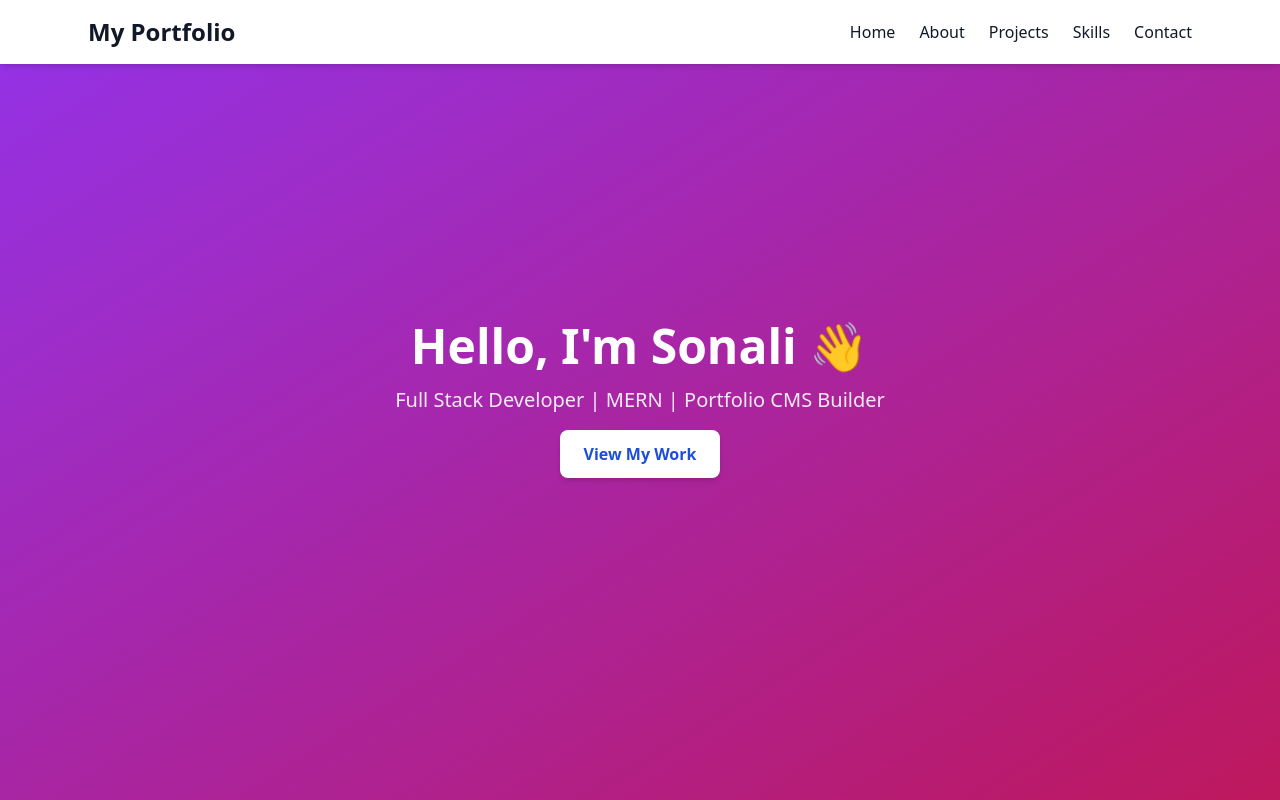
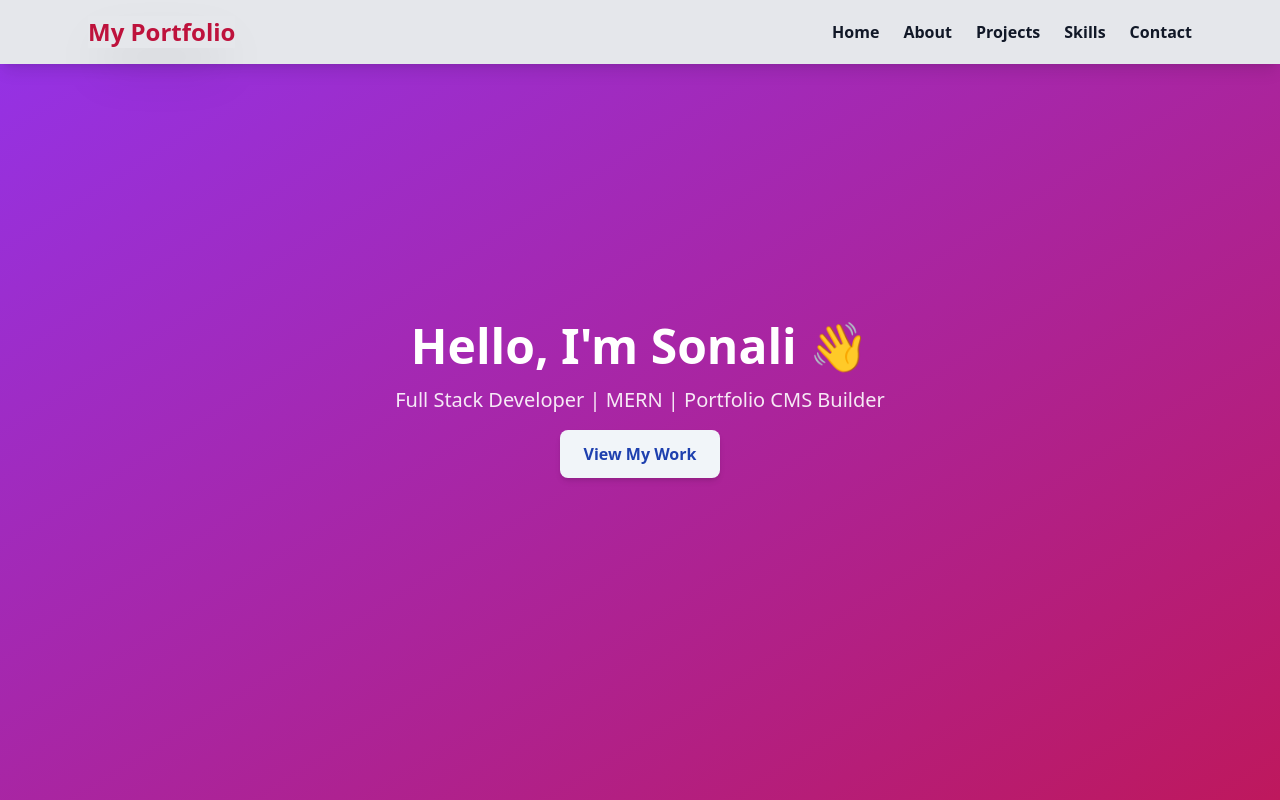
Before and after one commit to Sonali-Nikki/portfolio_cms_client, a React (Vite) app: page / in a window 1280 px wide. Shown: the top 800 px of the page. Built offline with nearby package versions, Linux system fonts and the light colour scheme.

Commit message:
initial commit

```diff
--- a/package.json
+++ b/package.json
@@ -12,6 +12,7 @@
   "dependencies": {
     "@tailwindcss/postcss": "^4.1.17",
     "axios": "^1.13.2",
+    "lucide-react": "^0.560.0",
     "react": "^19.2.0",
     "react-dom": "^19.2.0",
     "react-router-dom": "^7.10.1",
--- a/src/App.jsx
+++ b/src/App.jsx
@@ -11,6 +11,7 @@ import ExperiencePage from "./pages/admin/ExperiencePage.jsx";
 import BlogsPage from "./pages/admin/BlogsPage.jsx";
 import TestimonialsPage from "./pages/admin/TestimonialsPage.jsx";
 import ServicesPage from "./pages/admin/ServicesPage.jsx";
+// import Contact from "./pages/Contact.jsx";
 // Components
 import ProtectedRoute from "./components/ProtectedRoutes.jsx";
 import MainLayout from "./layouts/MainLayout.jsx";
@@ -43,6 +44,7 @@ function App() {
 
 
           {/* Dashboard parent route (protected) */}
+
           <Route
             path="/dashboard"
             element={
@@ -58,6 +60,8 @@ function App() {
             <Route path="blogs" element={<BlogsPage />} />
             <Route path="testimonials" element={<TestimonialsPage />} />
             <Route path="services" element={<ServicesPage />} />
+            {/* <Route path="/contact" element={<Contact />} /> */}
+
           </Route>
 
           {/* Redirect any unknown route to login */}
--- a/src/components/CMS/ProjectForm.jsx
+++ b/src/components/CMS/ProjectForm.jsx
@@ -19,17 +19,17 @@ export default function ProjectForm({ onSubmit }) {
         placeholder="Project title"
         value={title}
         onChange={(e) => setTitle(e.target.value)}
-        className="border p-2"
+        className="border p-2 mt-2"
       />
 
       <textarea
         placeholder="Project description"
         value={description}
         onChange={(e) => setDescription(e.target.value)}
-        className="border p-2"
+        className="border p-2 w-full"
       />
 
-      <button className="btn">Add</button>
+      <button className="btn  bg-blue-600 hover:bg-blue-700 rounded-sm mt-2 p-1 flex-1">Add</button>
     </form>
   );
 }
--- a/src/components/CMS/SkillForm.jsx
+++ b/src/components/CMS/SkillForm.jsx
@@ -10,16 +10,16 @@ export default function SkillsForm({ onSubmit }) {
         onSubmit({ name });
         setName("");
       }}
-      className="flex gap-2"
+      className="flex gap-2 "
     >
       <input
         type="text"
-        placeholder="Skill name"
+        placeholder="Skills Name"
         value={name}
         onChange={(e) => setName(e.target.value)}
-        className="border p-2"
+        className="border p-2 mt-2 flex-grow"
       />
-      <button className="btn">Add</button>
+      <button className="btn bg-blue-600 hover:bg-blue-700 rounded-sm mt-2 flex-1 ">Add</button>
     </form>
   );
 }
--- a/src/components/Footer.jsx
+++ b/src/components/Footer.jsx
@@ -1,6 +1,6 @@
 export default function Footer() {
   return (
-    <footer className="bg-gray-900 text-white py-6 text-center mt-20">
+    <footer className="bg-gray-900 text-white py-4 text-center ">
       <p>© {new Date().getFullYear()} My Portfolio — All Rights Reserved</p>
     </footer>
   );
--- a/src/components/Navbar.jsx
+++ b/src/components/Navbar.jsx
@@ -1,28 +1,52 @@
-import { Link } from "react-scroll";
+import { Link } from "react-router-dom";
 
 export default function Navbar() {
   return (
-    <nav className="fixed w-full bg-white shadow-md z-50">
+    <nav className="fixed w-full bg-gray-200 shadow-lg z-50">
       <div className="max-w-6xl mx-auto flex justify-between items-center py-4 px-6">
-        <h1 className="text-2xl font-bold">My Portfolio</h1>
+        <h1 className="text-2xl font-bold text-bold text-rose-700 shadow-2xl">
+          My Portfolio
+        </h1>
 
-        <div className="space-x-6 hidden md:flex">
-          <Link to="home" smooth className="cursor-pointer hover:text-blue-600">
+        <div className="space-x-6  md:flex">
+          <Link
+            to="home"
+            smooth="true"
+            className="cursor-pointer font-bold  hover:text-blue-600"
+          >
             Home
           </Link>
-          <Link to="about" smooth className="cursor-pointer hover:text-blue-600">
+          <Link
+            to="about"
+            smooth="true"
+            className="cursor-pointer font-bold hover:text-blue-600"
+          >
             About
           </Link>
-          <Link to="projects" smooth className="cursor-pointer hover:text-blue-600">
+          <Link
+            to="/projects"
+            smooth="true"
+            className="cursor-pointer font-bold hover:text-blue-600"
+          >
             Projects
           </Link>
-          <Link to="skills" smooth className="cursor-pointer hover:text-blue-600">
+          <Link
+            to="skills"
+            smooth="true"
+            className="cursor-pointer font-bold hover:text-blue-600"
+          >
             Skills
           </Link>
-          <Link to="contact" smooth className="cursor-pointer hover:text-blue-600">
+          <Link
+            to="contact"
+            smooth="true"
+            className="cursor-pointer font-bold hover:text-blue-600"
+          >
             Contact
           </Link>
         </div>
+
+
       </div>
     </nav>
   );
--- a/src/components/Sidebar.jsx
+++ b/src/components/Sidebar.jsx
@@ -15,11 +15,15 @@ export default function Sidebar() {
   ];
 
   return (
-    <aside className="w-64 bg-gray-900 text-white h-screen fixed top-0 left-0 flex flex-col shadow-lg">
-      {/* Logo */}
-      <div className="p-6 text-xl font-bold border-b border-gray-700">
+    <aside className="w-64 bg-gray-800 text-white h-screen fixed top-0 left-0 flex flex-col shadow-lg">
+
+      <button className="p-6 text-xl font-bold border-b border-gray-700"
+          onClick={() => {
+            window.location.href = "/dashboard";
+          }}
+        >
         Portfolio CMS
-      </div>
+      </button>
 
       {/* Menu */}
       <nav className="flex-1 overflow-y-auto p-4 space-y-2">
@@ -30,7 +34,7 @@ export default function Sidebar() {
             className={`block p-3 rounded-md font-medium transition
               ${
                 pathname === item.path
-                  ? "bg-blue-600 text-white"
+                  ? "bg-blue-800 text-white"
                   : "text-gray-300 hover:bg-gray-700 hover:text-white"
               }
             `}
--- a/src/layouts/AdminLayout.jsx
+++ b/src/layouts/AdminLayout.jsx
@@ -1,5 +1,5 @@
 import { Outlet, Link } from "react-router-dom";
-import Sidebar from "../components/Sidebar";
+import Sidebar from "../components/Sidebar.jsx";
 
 
 export default function AdminLayout() {
--- a/src/pages/Dashboard.jsx
+++ b/src/pages/Dashboard.jsx
@@ -1,11 +1,18 @@
 import { Outlet, Link, useLocation } from "react-router-dom";
+
 
 const Dashboard = () => {
   const location = useLocation();
   return (
-    <div className="p-6 bg-gradient-to-br from-purple-600 to-pink-700 min-h-screen text-black">
-      <h1 className="text-3xl text-green-100 font-semibold">
-        Welcome Admin 👋
+    <div className="p-6 bg-gradient-to-br from-purple-600 to-pink-700 min-h-screen font-medium text-black">
+      <h1 className="text-3xl text-teal-100 font-semibold">
+        <button
+          onClick={() => {
+            window.location.href = "/home";
+          }}
+        >
+          Welcome Admin
+        </button>
       </h1>
 
       <div className="grid grid-cols-3 gap-4 mt-6 text-teal-950 text-opacity-100 text-base">
@@ -13,7 +20,7 @@ const Dashboard = () => {
           to="about"
           className={`p-4 shadow rounded ${
             location.pathname === "/dashboard/about"
-              ? "bg-green-200"
+              ? "bg-blue-200"
               : "bg-slate-200"
           }`}
         >
@@ -24,7 +31,7 @@ const Dashboard = () => {
           to="skills"
           className={`p-4 shadow rounded ${
             location.pathname === "/dashboard/skills"
-              ? "bg-green-200"
+              ? "bg-blue-200"
               : "bg-slate-200"
           }`}
         >
@@ -34,7 +41,7 @@ const Dashboard = () => {
           to="projects"
           className={`p-4 shadow rounded ${
             location.pathname === "/dashboard/projects"
-              ? "bg-green-200"
+              ? "bg-blue-200"
               : "bg-slate-200"
           }`}
         >
@@ -49,12 +56,16 @@ const Dashboard = () => {
         <Link to="services" className="p-4 shadow bg-slate-200 rounded">
           Manage Services
         </Link>
+        <Link to="services" className="p-4 shadow bg-slate-200 rounded">
+          Manage Testimonial
+        </Link>
       </div>
 
       {/* Nested route will render here */}
-      <div className="mt-6">
+      <div className="mt-10">
         <Outlet />
       </div>
+
     </div>
   );
 };
--- a/src/pages/Home.jsx
+++ b/src/pages/Home.jsx
@@ -1,3 +1,4 @@
+
 export default function Home() {
   return (
     <section id="home" className="h-screen flex items-center justify-center bg-gradient-to-br from-purple-600 to-pink-700 text-white">
@@ -7,7 +8,7 @@ export default function Home() {
 
         <a
           href="#projects"
-          className="mt-6 inline-block bg-white text-blue-700 px-6 py-3 rounded-lg font-semibold shadow-md hover:bg-gray-200"
+          className="mt-6 inline-block bg-slate-100 font-bold text-blue-800 px-6 py-3 rounded-lg shadow-md hover:bg-gray-200"
         >
           View My Work
         </a>
```
Also changed, not shown: src/pages/Contact.jsx (added, +57 -0 lines), src/pages/AboutCms.jsx (line endings or trailing spaces), 1 other file (tests, documents, lock files or other folders).
